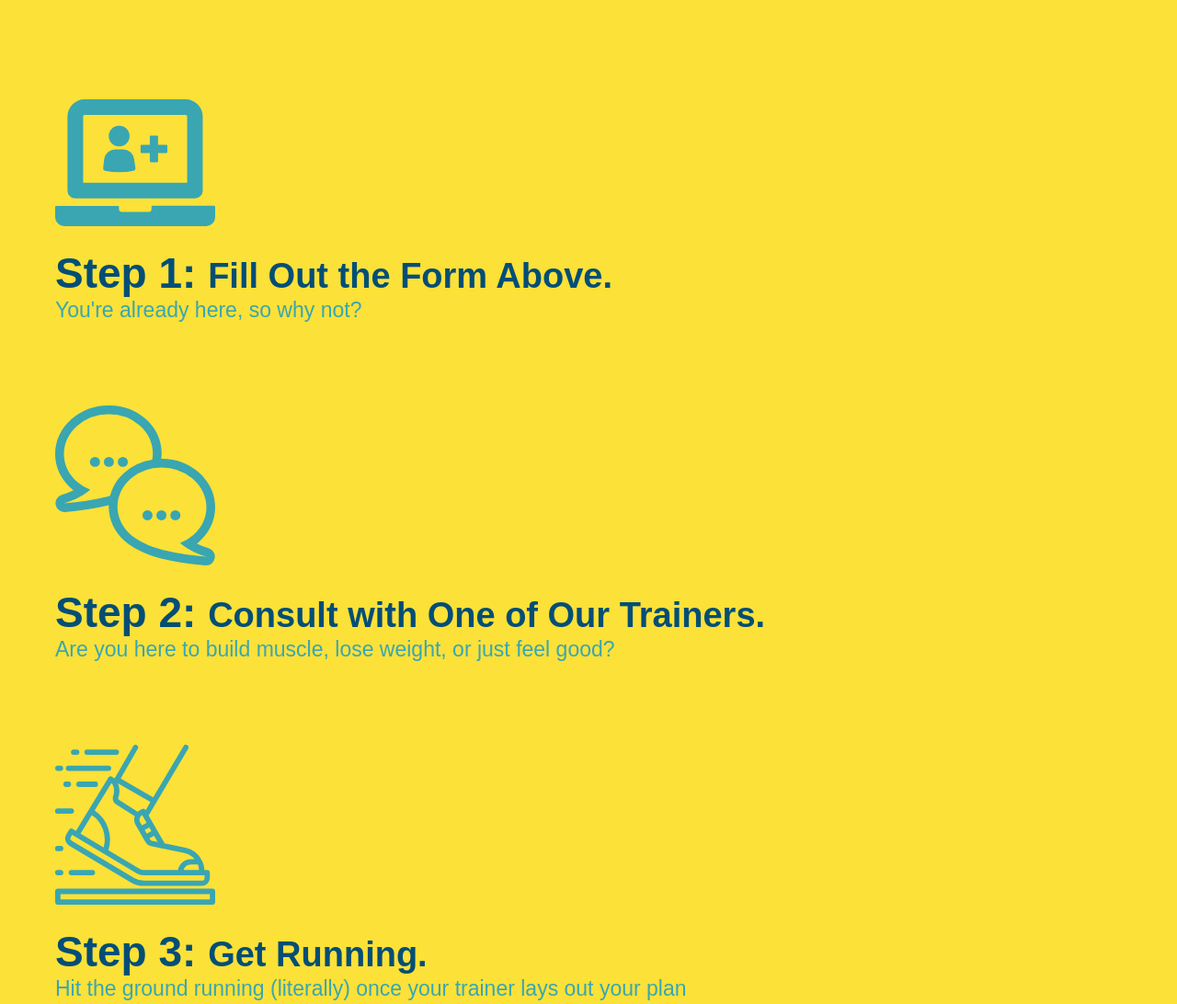
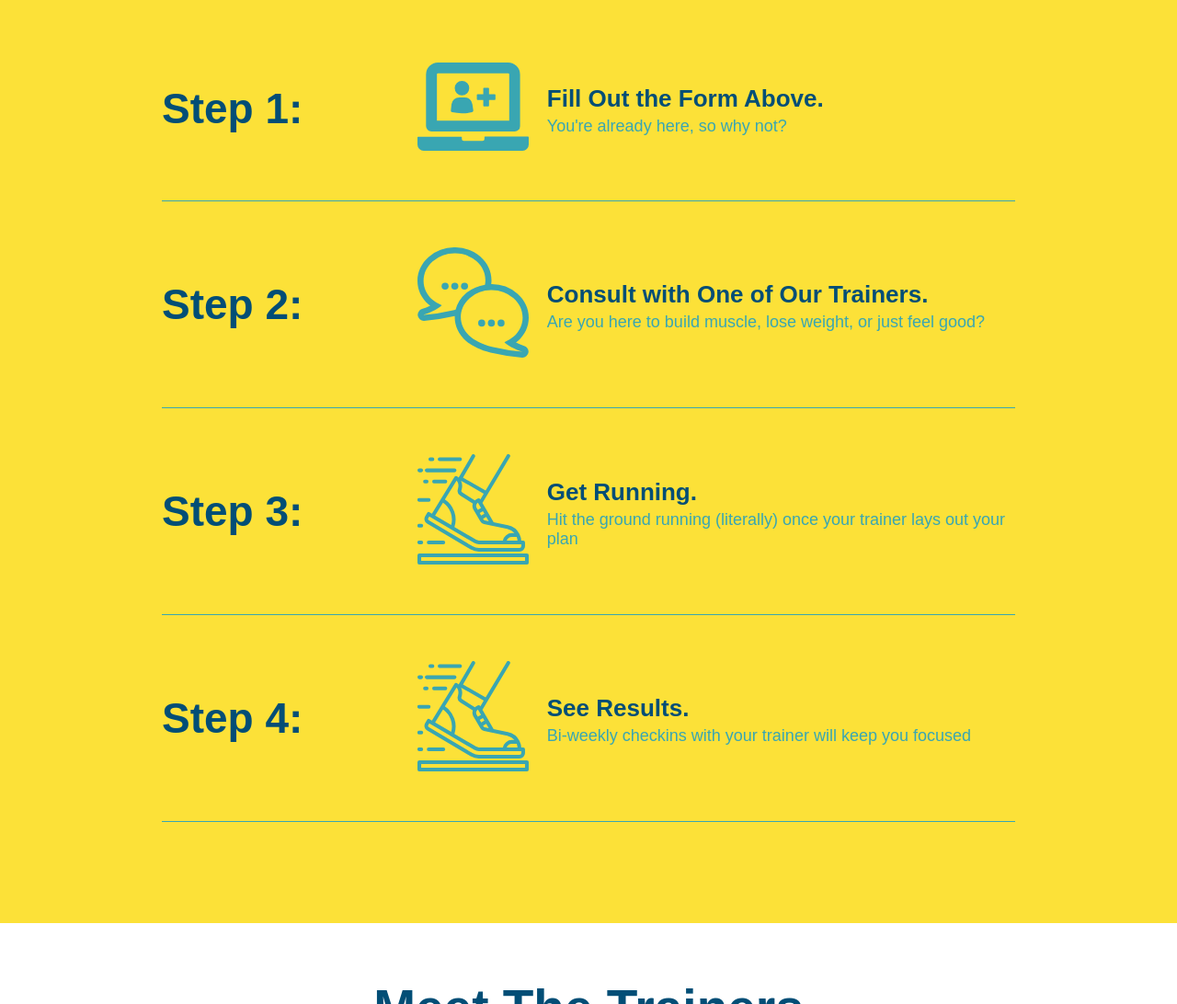
Before and after one commit to nicolewallace09/run-buddy, a plain HTML site: page index.html in a window 1280 px wide. Shown: the part 1260-2352 px from the top of the page at 92% size. Drawn offline with Linux system fonts and the light colour scheme.

Commit message:
add flexbox to the steps

```diff
--- a/assets/CSS/style.css
+++ b/assets/CSS/style.css
@@ -175,29 +175,53 @@
     border-color: #39a6b2;
   }
 
-  .steps div {
-    margin-bottom: 80px;
+  .step h3 {
+    color: #024e76;
+    font-size: 46px;
+    flex: 1 30%;
   }
 
-  .steps img {
-    width: 15%;
-    margin: 10px 0;
+  .step-info {
+    flex: 2 70%;
+    display: flex;
+    flex-wrap: wrap;
+    align-items: center;
   }
 
-  .steps h3 {
-    color: #024e76;
-    font-size: 46px;
-    margin-top: 10px;
+  .step-text p {
+    color: #39a6b2;
+    font-size: 18px;
   }
 
-  .steps p {
-    color: #39a6b2;
-    font-size: 23px;
+  .step-text {
+    flex: 12;
   }
 
-  .steps span {
-    font-size: 38px;
+  .step-text h4 {
+    font-size: 26px;
+    line-height: 1.5;
+    color: #024e76;
   }
+
+  .step {
+    margin: 50px auto;
+    padding-bottom: 50px;
+    width: 80%;
+    border-bottom: 1px solid #39a6b2;
+    display: flex;
+    flex-wrap: wrap;
+    align-items: center;
+    justify-content: space-between;
+  }
+
+.step-img {
+  flex: 1 12%;
+  margin-right: 20px;
+}
+
+.step-img img {
+  max-width: 100%;
+}
 
   .trainers {
     text-align: center;
--- a/index.html
+++ b/index.html
@@ -100,29 +100,56 @@
     <h2 class="section-title secondary-border">What You Do</h2>
   </div>
 
-    <div>
-        <!-- insert this img element -->
+    <div class="step">
+      <h3>Step 1:</h3>
+        <div class="step-info">
+          <div class="step-img">
             <img src="./assets/images/step-1.svg" alt="" />
-        <h3>Step 1: <span>Fill Out the Form Above.<span></h3>
+          </div>
+          <div class="step-text">
+            <h4>Fill Out the Form Above.</h4>
             <p>You're already here, so why not?</p>
           </div>
+        </div>
+    </div>
 
-    <div>
+    <div class="step">
+      <h3>Step 2:</h3>
+        <div class="step-info">
+          <div class="step-img">
             <img src="./assets/images/step-2.svg" alt="" />
-        <h3>Step 2: <span>Consult with One of Our Trainers.</span></h3>
+          </div>
+          <div class="step-text">
+            <h4>Consult with One of Our Trainers.</h4>
             <p>Are you here to build muscle, lose weight, or just feel good?</p>
           </div>
+        </div>
+    </div>
 
-    <div>
+    <div class="step">
+      <h3>Step 3:</h3>
+        <div class="step-info">
+          <div class="step-img">
             <img src="./assets/images/step-3.svg" alt="" />
-        <h3>Step 3: <span>Get Running.</span></h3>
+          </div>
+          <div class="step-text">
+            <h4>Get Running.</h4>
              <p>Hit the ground running (literally) once your trainer lays out  your plan</p>
           </div>
+        </div>
+    </div>
 
-    <div>
+    <div class="step">
+      <h3>Step 4:</h3>
+        <div class="step-info">
+          <div class="step-img">
             <img src="./assets/images/step-3.svg" alt="" />
-        <h3>Step 4: <span>See Results.</span></h3>
+          </div>
+          <div class="step-text">
+            <h4>See Results.</h4>
             <p>Bi-weekly checkins with your trainer will keep you focused</p>
+          </div>
+        </div>
     </div>
 </section>
 
```
Lines whose indentation alone changed are shown as unchanged.
